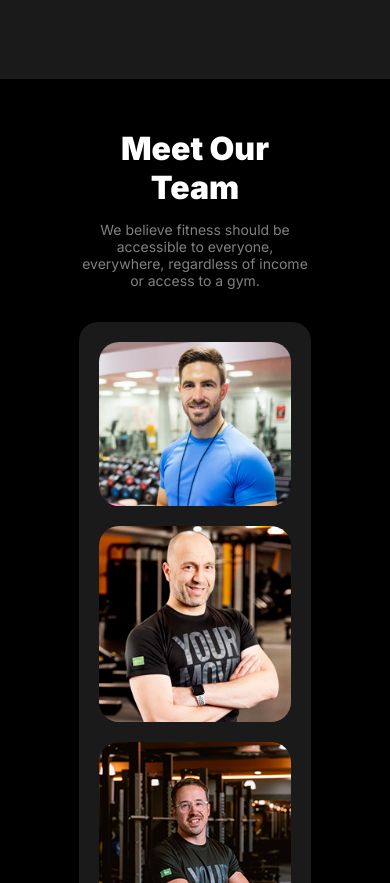
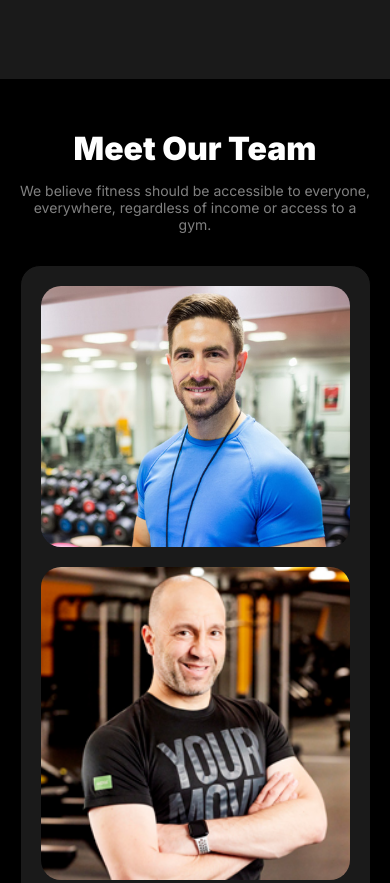
Before and after one commit to muzahid75/Assignment-02, a plain HTML site: page index.html in a window 390 px wide. Shown: the part 4560-5443 px from the top of the page. Drawn offline with Linux system fonts and the light colour scheme.

Commit message:
our team secton done

```diff
--- a/style/style.css
+++ b/style/style.css
@@ -238,7 +238,7 @@ img.habit {
 /* our team  */
 .our-team {
   width: 60%;
-  /* border: 1px solid black; */
+  /* border: 1px solid red; */
   margin: 50px auto;
 }
 .team-title {
@@ -544,6 +544,12 @@ img.running-img {
     margin: 0px auto;
   }
   /* habit section end  */
+
+  /* team section start  */
+  .our-team {
+    width: 90%;
+    height: auto;
+  }
   .team-image {
     height: auto;
     grid-template-columns: repeat(1, 1fr);
@@ -563,8 +569,9 @@ img.running-img {
     margin: 0px auto 2rem auto;
   }
   .image-box {
-    max-height: 256px;
+    max-height: 356px;
   }
+  /* team section end  */
   .footer-content,
   .footer-content-right {
     flex-direction: column;
```
